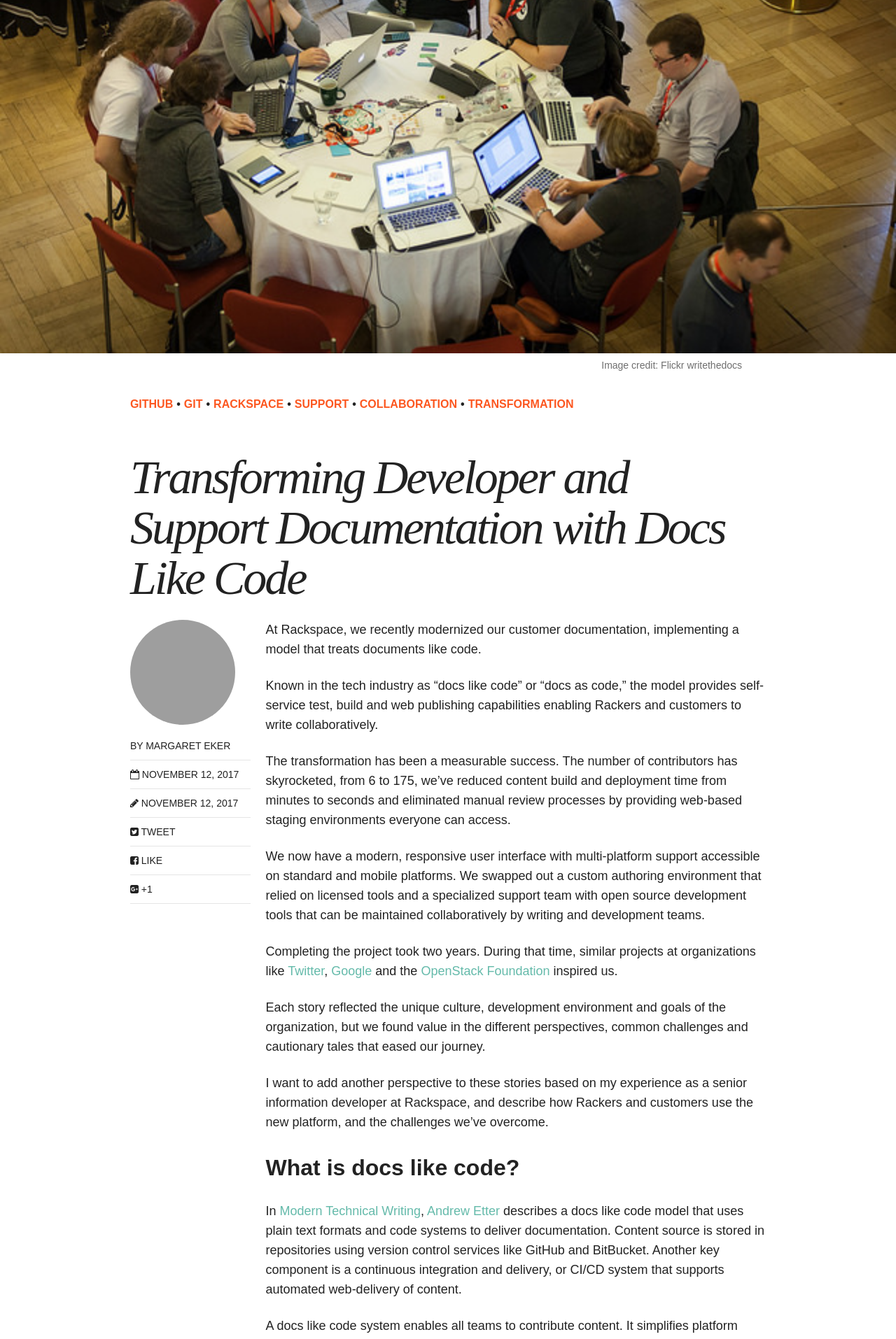
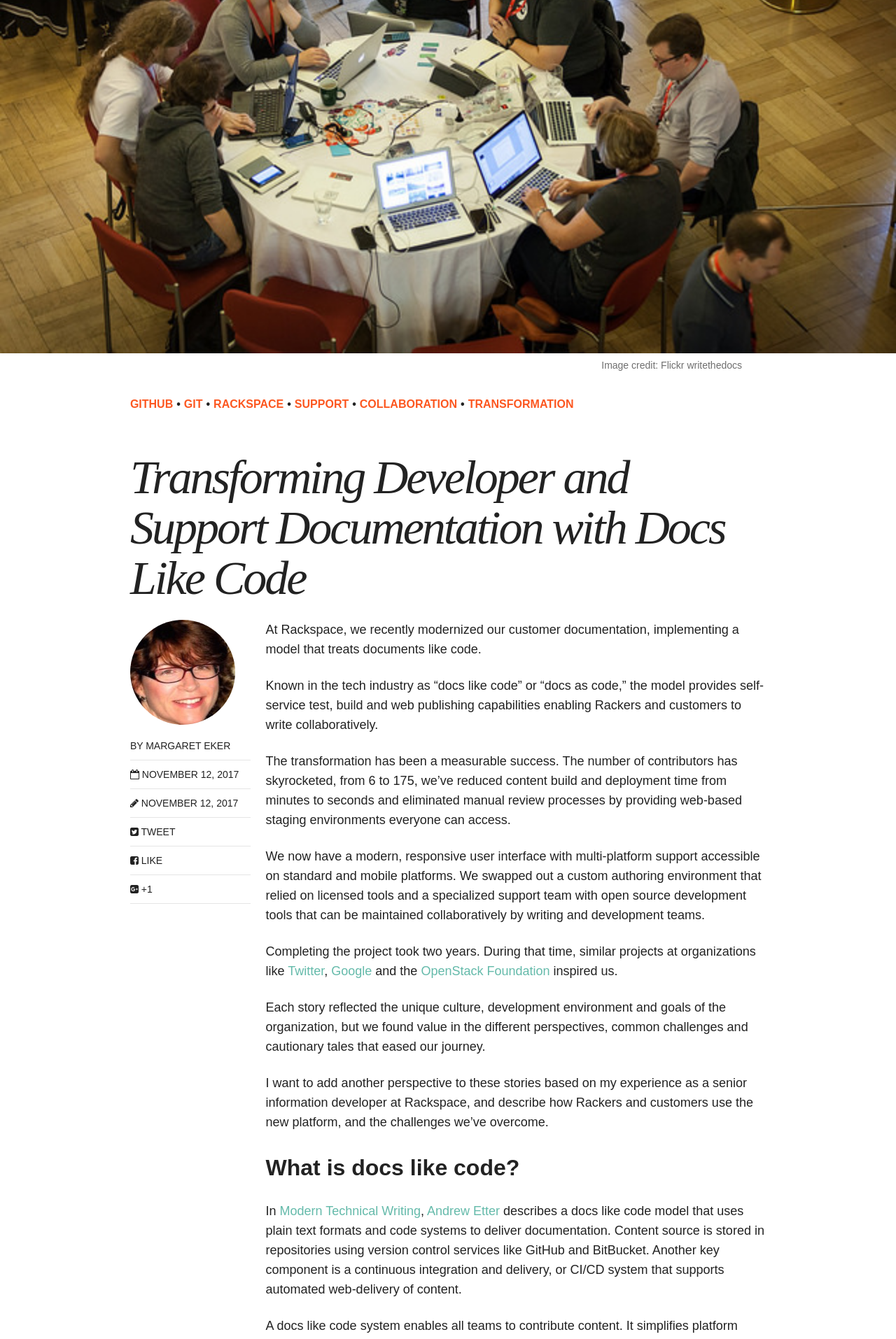
Before and after one commit to justwriteclick/docslikecode, a Jekyll site: the page built from _posts/articles/2017-11-12-rackspace-case-study.md, in a window 1280 px wide. Shown: the part 503-2417 px from the top of the page at 70% size. Built offline with Jekyll 4.4.1, drawn with Linux system fonts in a browser that asks for light colours; nearby versions of some CDN libraries; comment, search, counter and statistics services are not loaded.

Commit message:
Fix author images

```diff
--- a/_data/authors.yml
+++ b/_data/authors.yml
@@ -37,7 +37,7 @@ diana_lakatos:
 
 margaret_eker:
   name: Margaret Eker
-  avatar: https://docslikecode.com/images/margaret_eker.jpg
+  avatar: https://docslikecode.com/images/margaret-eker.jpg
   github: //github.com/meker12
   twitter:
   bio: "Senior Technical Writer"
```
